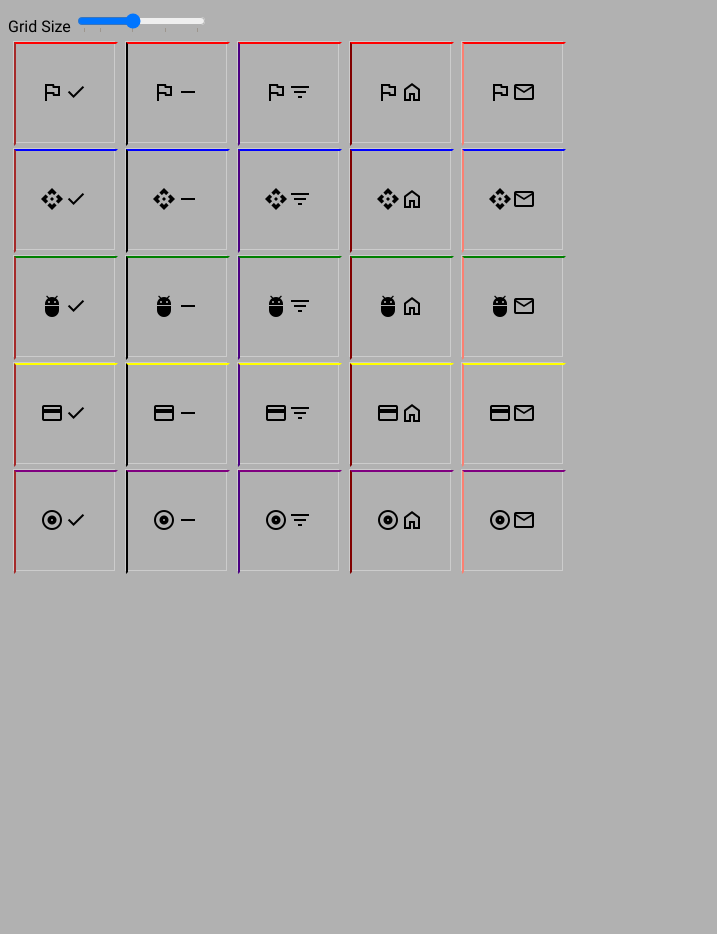
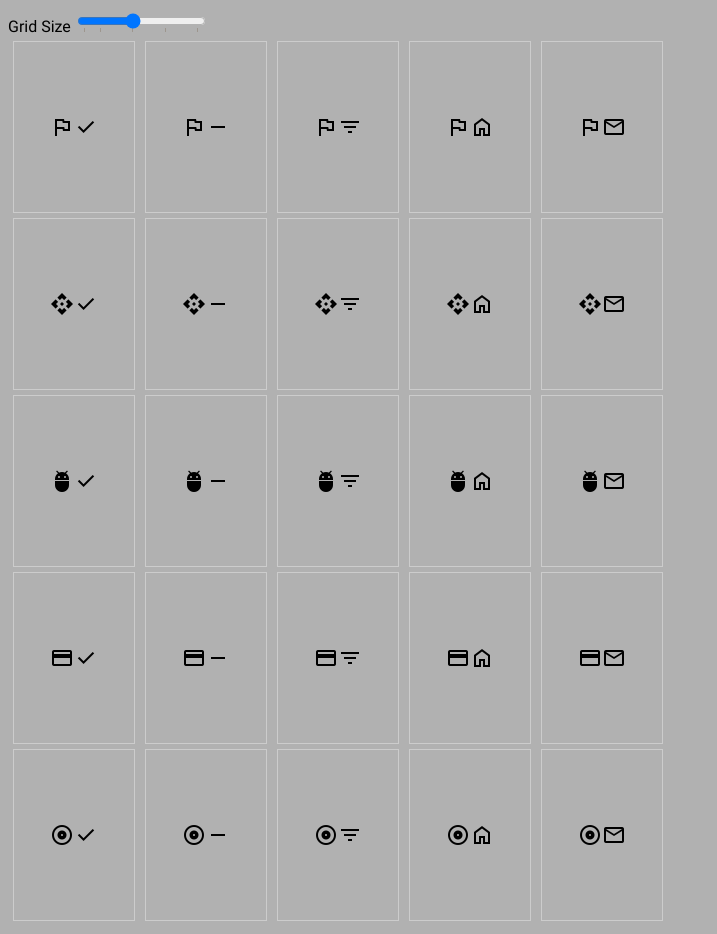
Before and after one commit to Alien2080/mono-match, a website built with webpack: page src/index.html in a window 1280 px wide. Shown: the whole page, without its empty margins (0-717 px from the left). Before the commit the page ends 800 px from the top, so only its background shows below. Built offline with nearby package versions, Linux system fonts and the light colour scheme.

Commit message:
icons grid on cards

```diff
--- a/src/styles.css
+++ b/src/styles.css
@@ -20,109 +20,22 @@ body {
 
 .card {
   position:relative; /*Needed for absolute positioning of line */
-  width: 100px;
-  height: 100px;
+  width: 120px;
+  height: 170px;
   border: 1px solid #ccc;
   margin: 5px;
   display: flex;
   justify-content: center;
   align-items: center;
+  overflow: hidden; /* Ensures icons don't overflow if too many */
+}
+
+.card .icon-grid {
+  display: grid;
+  grid-template-columns: repeat(3, 1fr); /* Adjust the number of columns as needed */
+  gap: 4px; /* Adjust the gap between icons as needed */
 }
 
 .card i {
-  font-size: 24px; /* Adjust icon size as needed */
+  font-size: 20px; /* Adjust icon size as needed */
 }
-
-.card.horizontal-line::after,
-.card.vertical-line::after {
-    content: '';
-    position: absolute;
-    top: 0;
-    left: 0;
-    width: 100%;
-    height: 100%;
-    border: 2px solid transparent;
-}
-
-.card.horizontal-line::after {
-  /* border- ; */
-    border-top-color: rgb(216, 31, 31);
-}
-
-.card.vertical-line::after {
-    border-left-color: black;
-}
-
-.card.diagonal-line::after {
-    border-top-color: black;
-    border-left-color: black;
-    transform: rotate(45deg);
-}
-
-
-/* Hortizontal colours */
-.card.horizontal-line:nth-child(1)::after {
-  border-top-color: red; /* Change the color for the first card */
-}
-
-.card.horizontal-line:nth-child(2)::after {
-  border-top-color: blue; /* Change the color for the second card */
-}
-
-.card.horizontal-line:nth-child(3)::after {
-  border-top-color: green; /* Change the color for the second card */
-}
-
-.card.horizontal-line:nth-child(4)::after {
-  border-top-color: yellow; /* Change the color for the second card */
-}
-
-.card.horizontal-line:nth-child(5)::after {
-  border-top-color: purple; /* Change the color for the second card */
-}
-
-.card.horizontal-line:nth-child(6)::after {
-  border-top-color: cyan; /* Change the color for the second card */
-}
-
-.card.horizontal-line:nth-child(7)::after {
-  border-top-color: magenta; /* Change the color for the second card */
-}
-
-.card.horizontal-line:nth-child(8)::after {
-  border-top-color: orange; /* Change the color for the second card */
-}
-
-
-/* Vertical colours. */
-.card.horizontal-line-0::after {
-  border-left-color: brown; /* Change the color for the first card */
-}
-
-.card.horizontal-line-1::after {
-  border-left-color: black; /* Change the color for the second card */
-}
-
-.card.horizontal-line-2::after {
-  border-left-color: indigo; /* Change the color for the second card */
-}
-
-.card.horizontal-line-3::after {
-  border-left-color: maroon; /* Change the color for the second card */
-}
-
-.card.horizontal-line-4::after {
-  border-left-color: salmon; /* Change the color for the second card */
-}
-
-.card.horizontal-line-5::after {
-  border-left-color: cornflowerblue; /* Change the color for the second card */
-}
-
-.card.horizontal-line-6::after {
-  border-left-color: indianred; /* Change the color for the second card */
-}
-
-.card.horizontal-line-7::after {
-  border-left-color: royalblue; /* Change the color for the second card */
-}
```
